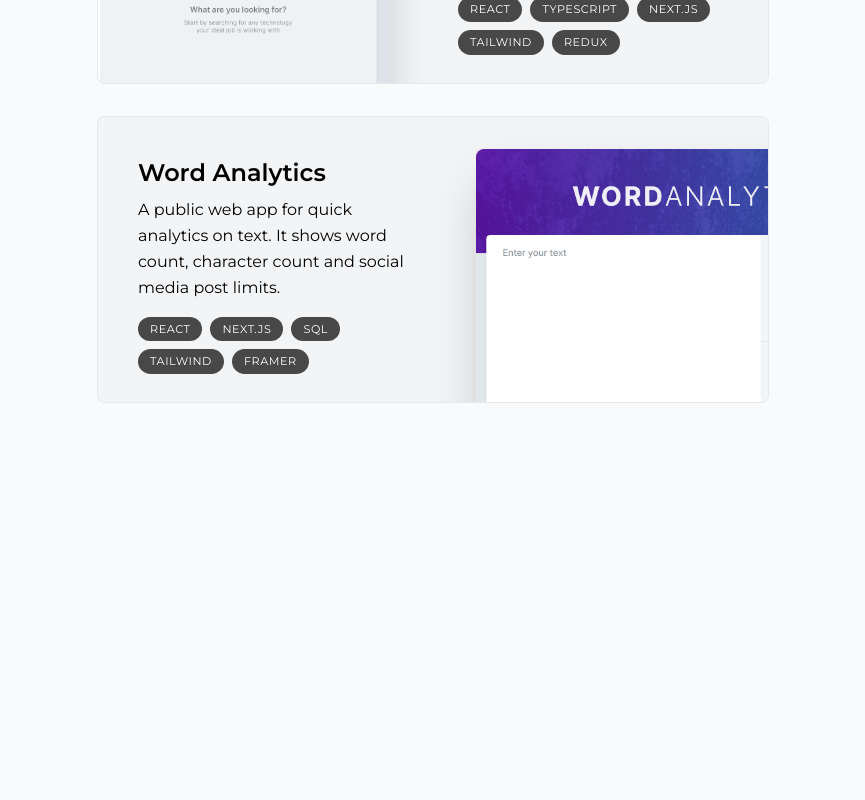
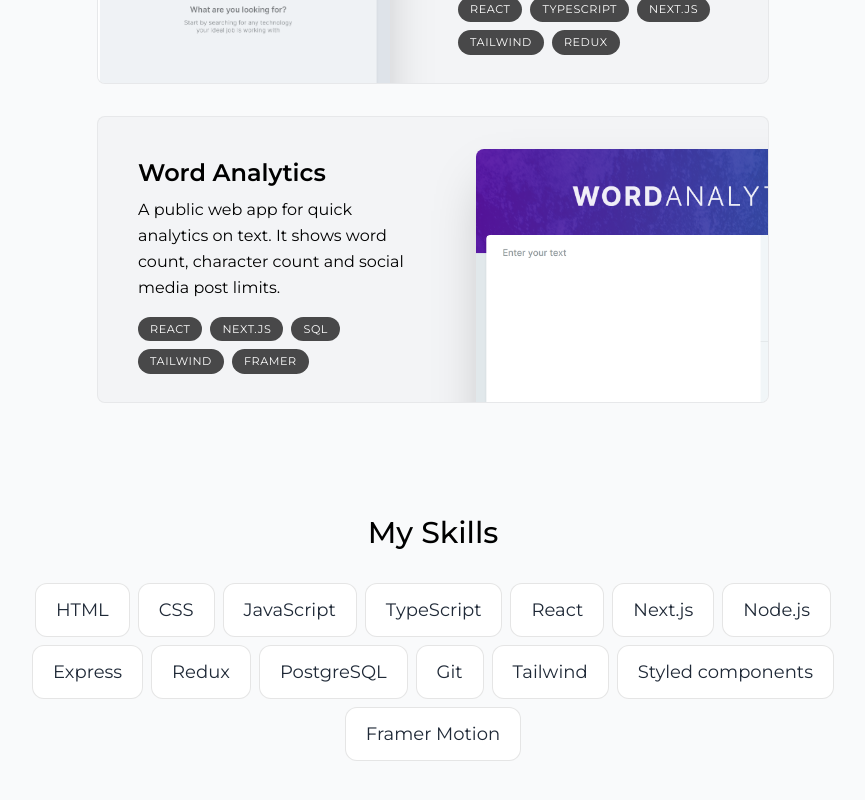
Before and after one commit to SebaSanchezI/portfolio, a Next.js app: page / in a window 1280 px wide. Shown: the part 1924-2724 px from the top of the page, without its empty margins (207-1072 px from the left). Before the commit the page ends 2535 px from the top, so only its background shows below. Built offline with nearby package versions, Linux system fonts and the light colour scheme.

Commit message:
Add skills section on main page

```diff
--- a/app/page.tsx
+++ b/app/page.tsx
@@ -1,4 +1,4 @@
-import { About, Intro, Projects, SectionDivider } from "@/components";
+import { About, Intro, Projects, SectionDivider, Skills } from "@/components";
 
 export default function Home() {
   return (
@@ -7,6 +7,7 @@ export default function Home() {
       <SectionDivider />
       <About />
       <Projects />
+      <Skills />
     </main>
   );
 }
```
